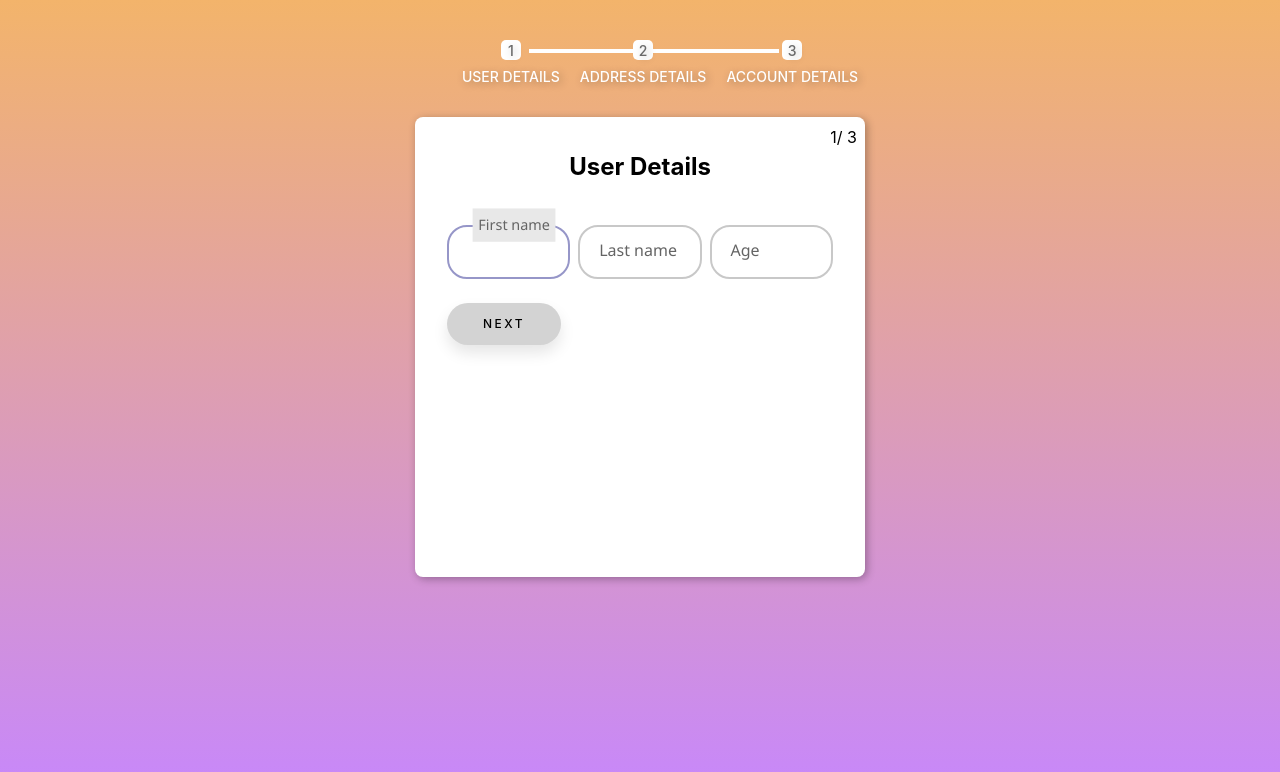
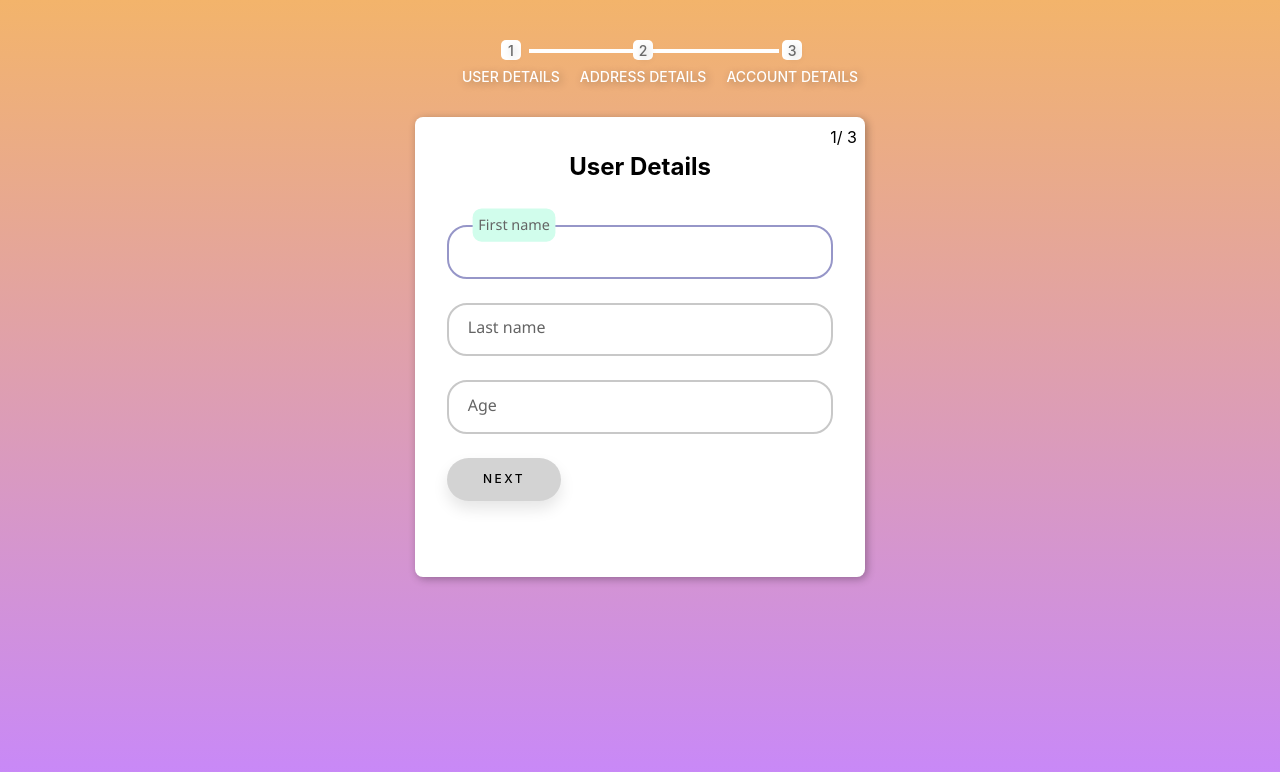
Before and after one commit to 0trava/Practic_work_ts-formic-react, a React (Vite) app: page / in a window 1280 px wide. Shown: the top 772 px of the page. Built offline with nearby package versions, Linux system fonts and the light colour scheme; the HTML template or start-up script is replaced by a standard one.

Commit message:
add style for input

```diff
--- a/src/App.module.scss
+++ b/src/App.module.scss
@@ -264,7 +264,8 @@ form div {
   margin: 0em;
   margin-left: 1.3em;
   padding: 0.4em;
-  background-color: #e8e8e8;
+  background-color: #d1fdec;
+  border-radius: 10px;
 }
 
 .inputGroup :is(input:focus, input:valid) {
--- a/src/FormWrapper.tsx
+++ b/src/FormWrapper.tsx
@@ -21,6 +21,7 @@ export function FormWrapper ({title, children}: FormWrapperProps) {
             gap: ".5rem .5rem",
             justifyContent: "flex-start",
             display: "flex",
+            flexDirection: "column",
             // gridTemplateColumns: "auto minmax(auto, 400px)",
         }}>{children}</div>
     </>
```
